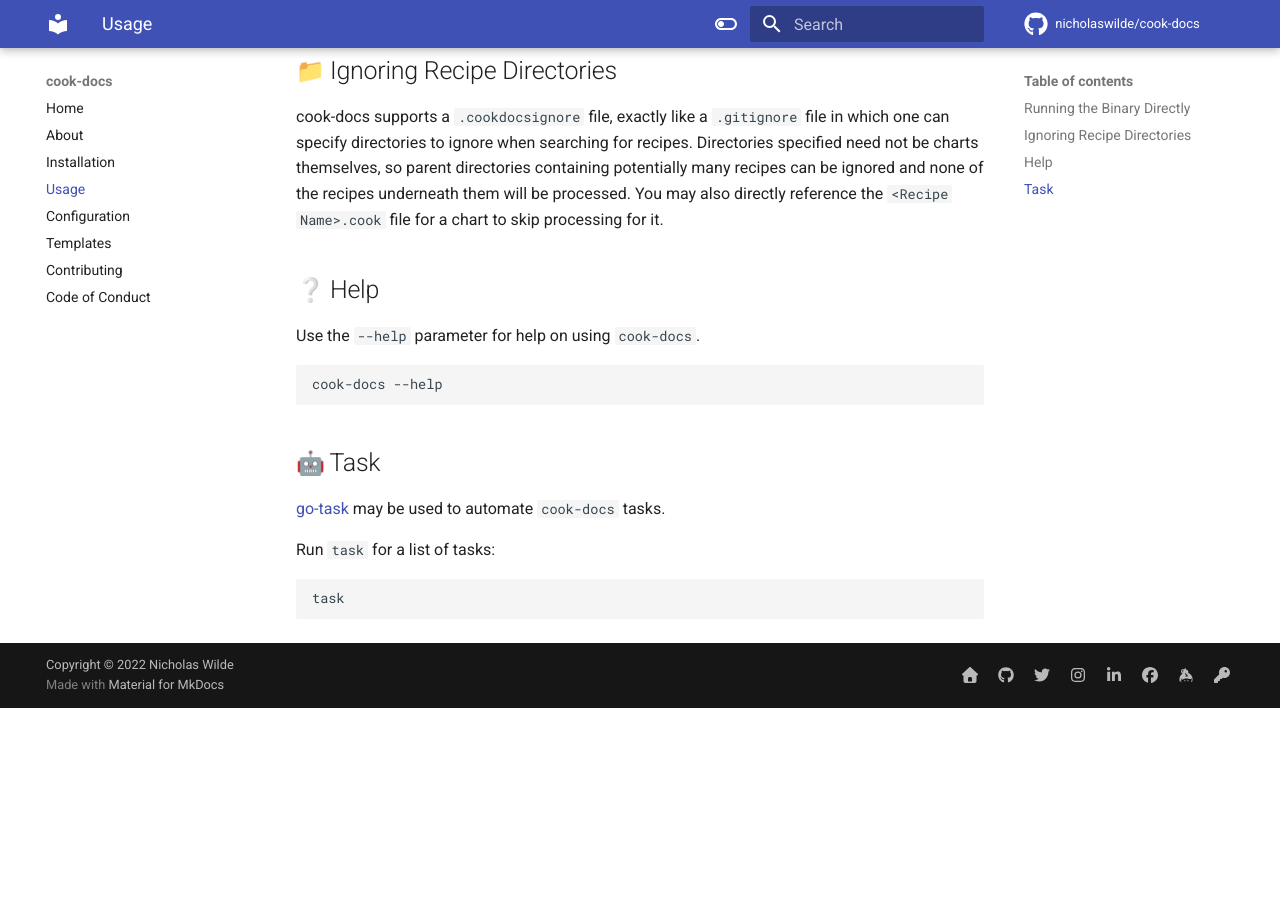
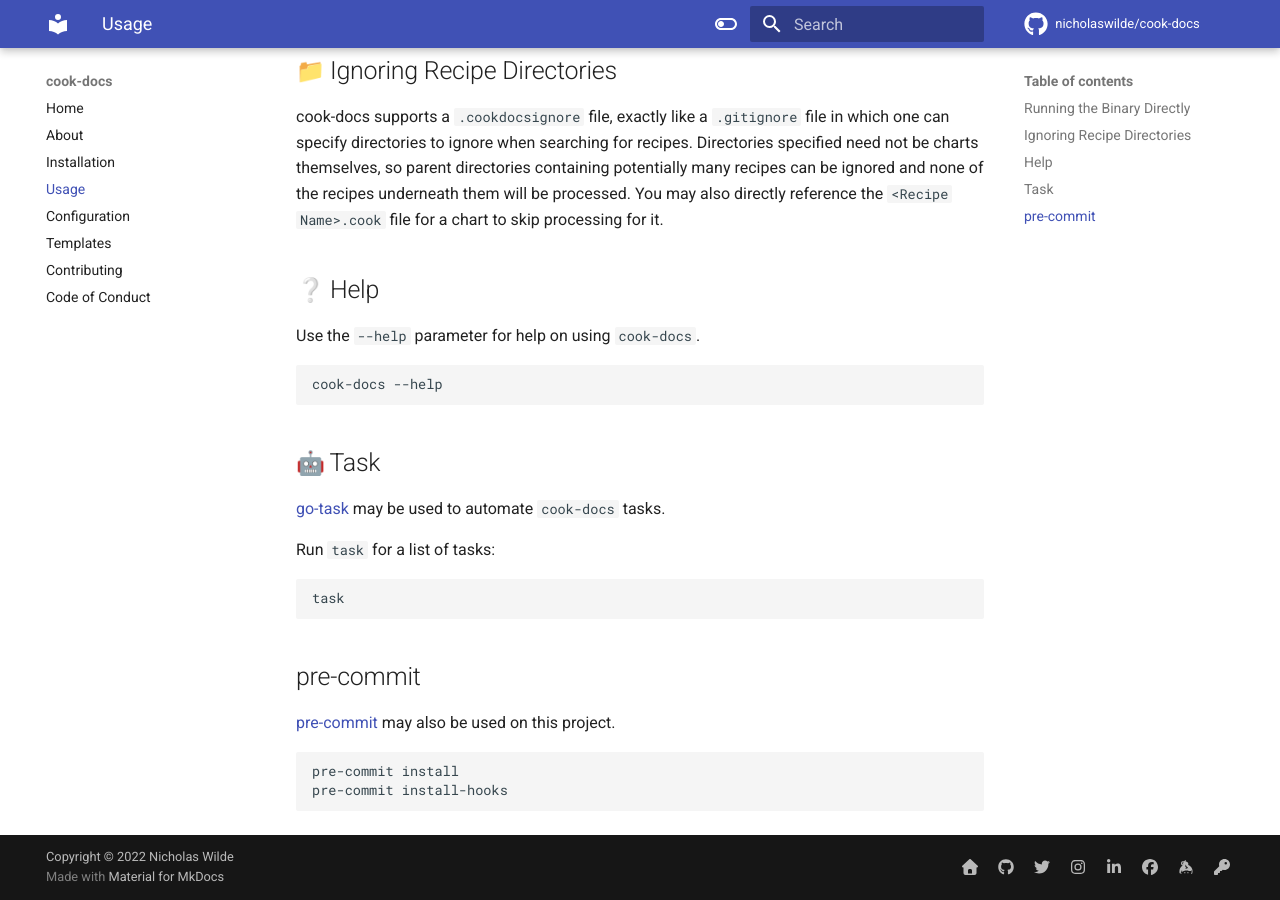
Before and after one commit to nicholaswilde/cook-docs, an MkDocs documentation site: the page built from docs/usage.md, in a window 1280 px wide and 900 px high, scrolled down 866 px. Built offline with MkDocs 1.6.1 and Material for MkDocs 9.7.7, drawn with Linux system fonts in a browser that asks for light colours; emoji names are drawn with the system emoji font; comment, search, counter and statistics services are not loaded; before the commit the page ends 1574 px from its top, so only the background shows below that.

Commit message:
Add pre-commit
Signed-off-by: nιcнolaѕ wιlde <Nicholas Wilde>

````diff
--- a/docs/usage.md
+++ b/docs/usage.md
@@ -59,4 +59,14 @@
 task
 ```
 
+## pre-commit
+
+[pre-commit][2] may also be used on this project.
+
+```bash
+pre-commit install
+pre-commit install-hooks
+```
+
 [1]: https://taskfile.dev/#/
+[2]: https://pre-commit.com/
````
